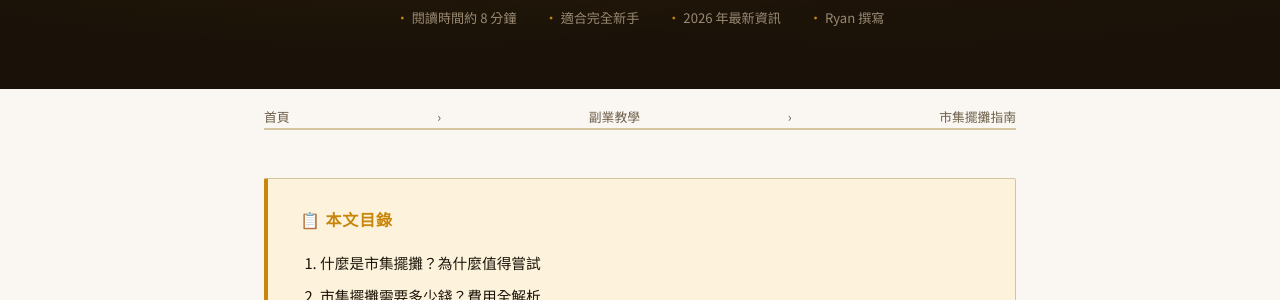
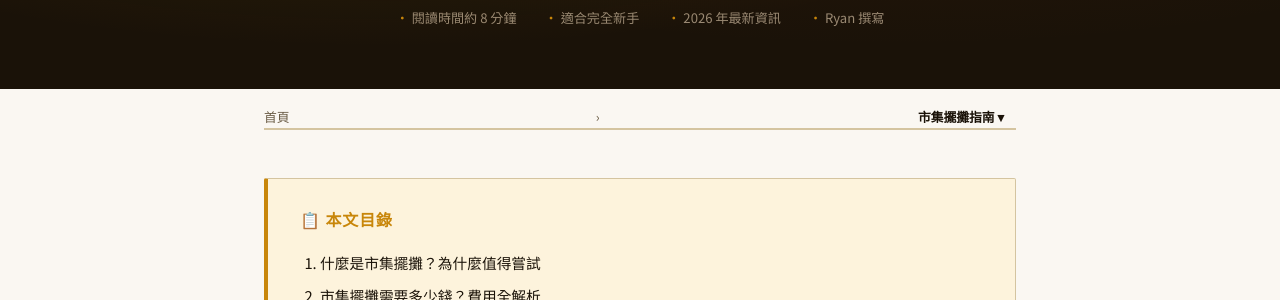
Before and after one commit to bwyt0207/market-stall-guide, a Jekyll site: the page index.html, which Jekyll copies as it is, in a window 1280 px wide. Shown: the part 580-880 px from the top of the page. Built offline with Jekyll 4.4.1, drawn with Linux system fonts in a browser that asks for light colours.

Commit message:
feat: 導覽列刪除副業教學、市集擺攤指南改為三篇文章下拉選單
Co-Authored-By: Claude Sonnet 4.6 <noreply@anthropic.com>

```diff
--- a/index.html
+++ b/index.html
@@ -536,6 +536,30 @@
     .breadcrumb a { color: var(--text-muted); text-decoration: none; }
     .breadcrumb a:hover { color: var(--amber); }
     .breadcrumb span { margin: 0 6px; }
+    .breadcrumb .dropdown { position: relative; display: inline-block; }
+    .breadcrumb .dropdown-label { color: var(--ink); font-weight: 600; cursor: default; }
+    .breadcrumb .dropdown-menu {
+      display: none;
+      position: absolute;
+      top: 100%;
+      left: 0;
+      margin-top: 8px;
+      background: #fff;
+      border: 1px solid var(--border);
+      border-radius: 8px;
+      box-shadow: 0 8px 24px rgba(0,0,0,0.1);
+      min-width: 280px;
+      z-index: 100;
+      padding: 8px 0;
+    }
+    .breadcrumb .dropdown:hover .dropdown-menu { display: block; }
+    .breadcrumb .dropdown-menu a {
+      display: flex; align-items: center; gap: 10px;
+      padding: 10px 16px; color: var(--ink); text-decoration: none;
+      font-size: 0.85rem; font-weight: 500; transition: background 0.15s;
+    }
+    .breadcrumb .dropdown-menu a:hover { background: var(--cream); color: var(--amber); }
+    .breadcrumb .dropdown-menu .icon { font-size: 1rem; }
 
     /* ── DIVIDER ── */
     .divider {
@@ -587,9 +611,21 @@
 <div class="page-wrap">
 
   <nav class="breadcrumb" aria-label="breadcrumb">
-    <a href="/">首頁</a><span>›</span>
-    <a href="/副業">副業教學</a><span>›</span>
-    市集擺攤指南
+    <a href="/market-stall-guide/">首頁</a><span>›</span>
+    <span class="dropdown">
+      <span class="dropdown-label">市集擺攤指南 ▾</span>
+      <div class="dropdown-menu">
+        <a href="/market-stall-guide/articles/market-stall-cost/">
+          <span class="icon">💰</span>擺攤費用完全解析：第一個月真實花費大公開
+        </a>
+        <a href="/market-stall-guide/articles/first-time-market-stall/">
+          <span class="icon">🎒</span>第一次擺攤需要準備什麼？新手完整指南
+        </a>
+        <a href="/market-stall-guide/articles/best-products-to-sell-at-market/">
+          <span class="icon">📈</span>擺攤賣什麼最賺錢？2026 熱銷品類毛利率完整比較
+        </a>
+      </div>
+    </span>
   </nav>
 
   <div class="toc-box">
```
